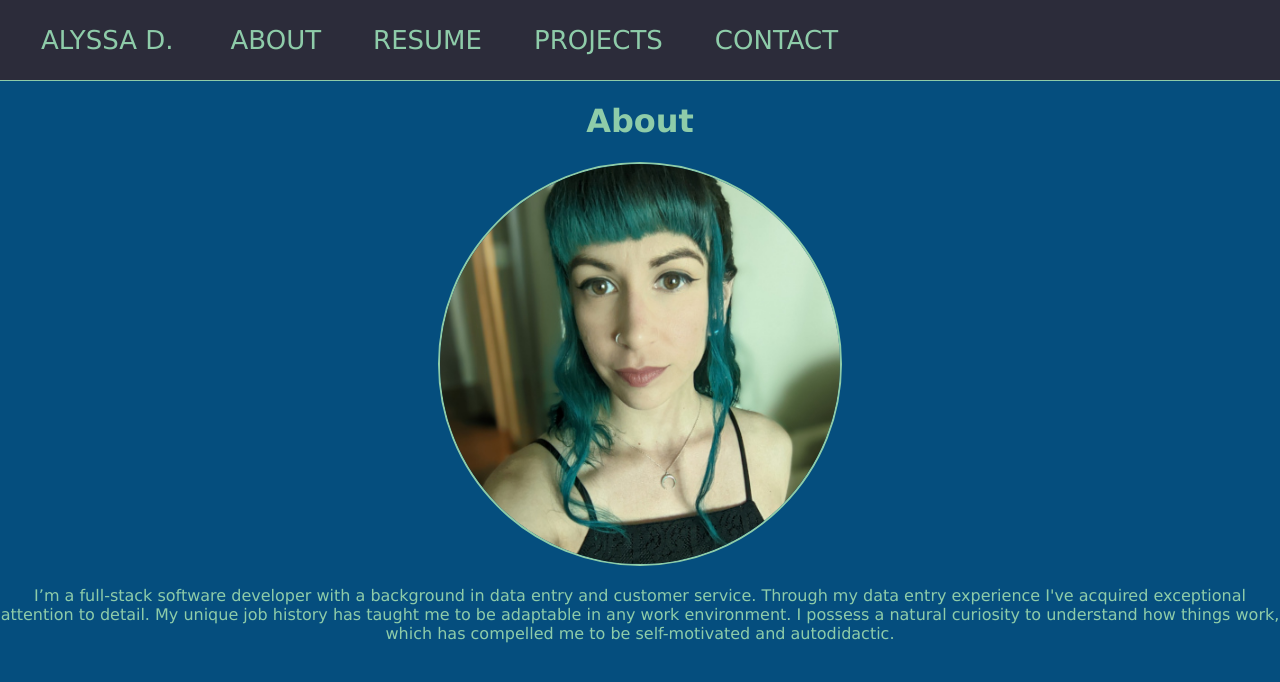
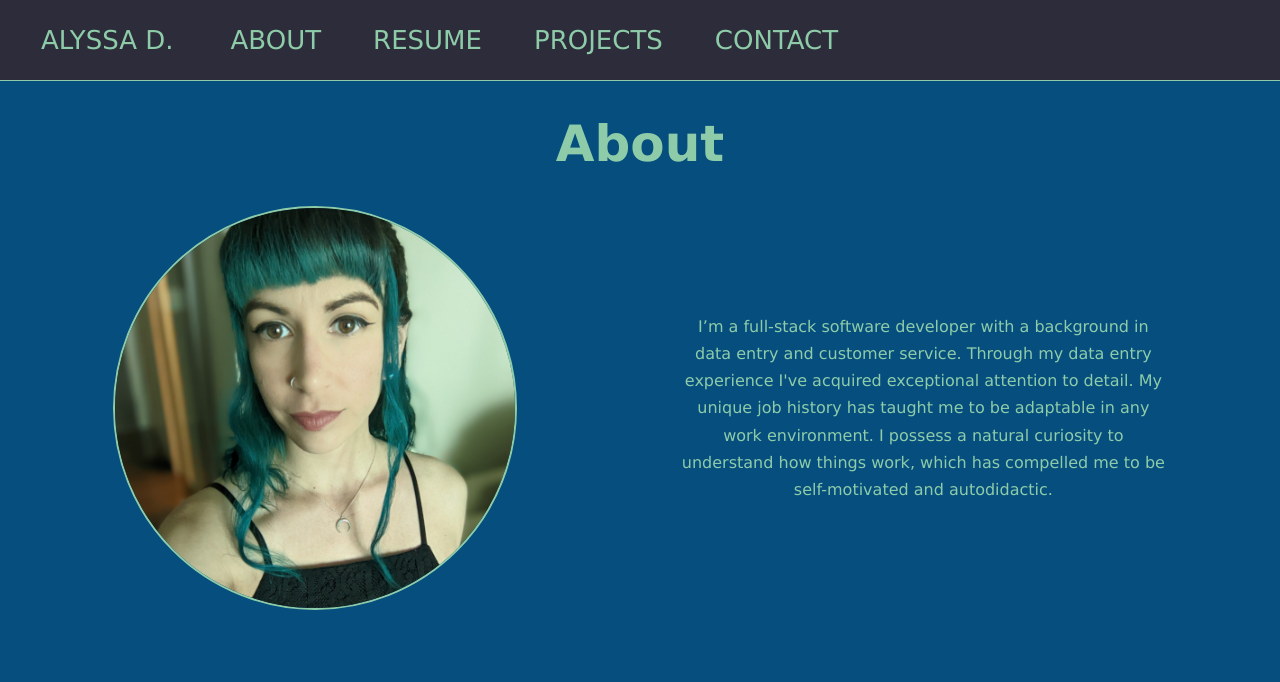
Before and after one commit to cactuspie23/portfolio-react, a React (Create React App) app: page /about in a window 1280 px wide. Shown: the top 682 px of the page. Built offline with nearby package versions, Linux system fonts and the light colour scheme; a web font is replaced by a local one.

Commit message:
add styling to about

```diff
--- a/src/App.css
+++ b/src/App.css
@@ -4,6 +4,10 @@ img {
   border: 2px solid #8ecca9;
   max-height: 400px;
 
+}
+
+h1 {
+  font-size: 50px;
 }
 
 .App {
--- a/src/App.jsx
+++ b/src/App.jsx
@@ -1,7 +1,7 @@
 import { Routes, Route } from 'react-router-dom'
 import NavBar from './components/NavBar/NavBar'
 import Home from './pages/Home/Home'
-import About from './pages/About'
+import About from './pages/About/About'
 import Contact from './pages/Contact'
 import Resume from './pages/Resume'
 import Projects from './pages/Projects'
--- a/src/pages/About.jsx
+++ /dev/null
@@ -1,11 +0,0 @@
-const About = () => {
-  return (
-    <>
-      <h1>About</h1>
-      <img src='images/profile2.jpg' alt='Alyssa' />
-      <p>I’m a full-stack software developer with a background in data entry and customer service. Through my data entry experience I've acquired exceptional attention to detail. My unique job history has taught me to be adaptable in any work environment. I possess a natural curiosity to understand how things work, which has compelled me to be self-motivated and autodidactic.</p>
-    </>
-  )
-}
-
-export default About
--- /dev/null
+++ b/src/pages/About/About.jsx
@@ -0,0 +1,17 @@
+import styles from './About.module.css'
+
+const About = () => {
+  return (
+    <>
+      <h1>About</h1>
+      <div className={styles.about}>
+        <img src='images/profile2.jpg' alt='Alyssa' />
+        <div>
+          <p>I’m a full-stack software developer with a background in data entry and customer service. Through my data entry experience I've acquired exceptional attention to detail. My unique job history has taught me to be adaptable in any work environment. I possess a natural curiosity to understand how things work, which has compelled me to be self-motivated and autodidactic.</p>
+        </div>
+      </div>
+    </>
+  )
+}
+
+export default About
--- /dev/null
+++ b/src/pages/About/About.module.css
@@ -0,0 +1,11 @@
+.about {
+  display: flex;
+  align-items: center;
+  justify-content: space-around;
+  margin: 2em;
+}
+
+.about > div {
+  max-width: 40%;
+  line-height: 1.7em;
+}
```
